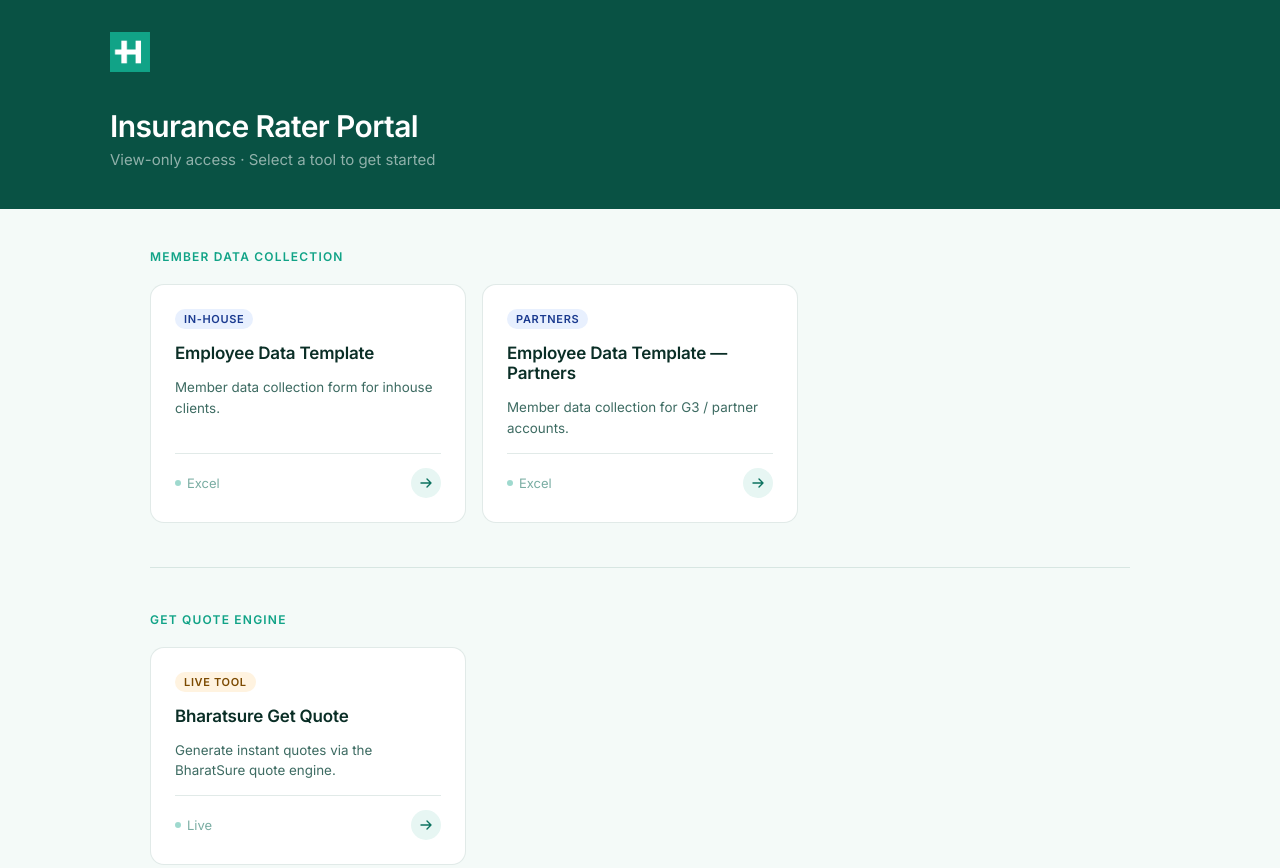
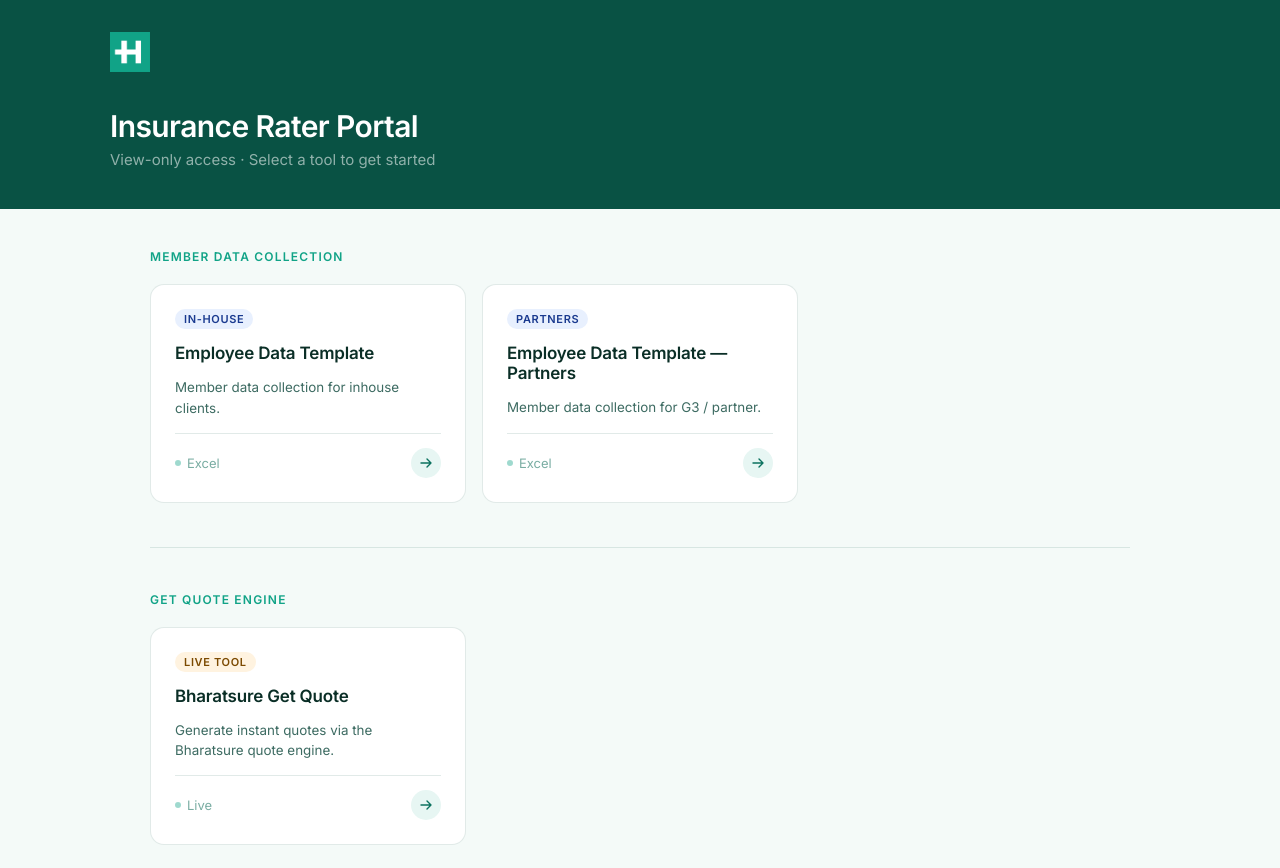
Before and after one commit to mahajan022/Landing_Page_Raters, a plain HTML site: page index.html in a window 1280 px wide. Shown: the top 868 px of the page. Drawn offline with Linux system fonts and the light colour scheme.

Commit message:
fix witenv

```diff
--- a/index.html
+++ b/index.html
@@ -243,7 +243,7 @@
           <span class="type-badge data">In-House</span>
         </div>
         <div class="card-title">Employee Data Template</div>
-        <div class="card-desc">Member data collection form for inhouse clients.</div>
+        <div class="card-desc">Member data collection for inhouse clients.</div>
         <div class="card-footer">
           <span class="status"><span class="dot live"></span> Excel</span>
           <div class="arrow-btn"><svg viewBox="0 0 14 14" fill="none"><path d="M2 7h10M8 3l4 4-4 4" stroke="currentColor" stroke-width="1.4" stroke-linecap="round" stroke-linejoin="round"/></svg></div>
@@ -256,7 +256,7 @@
           <span class="type-badge data">Partners</span>
         </div>
         <div class="card-title">Employee Data Template — Partners</div>
-        <div class="card-desc">Member data collection for G3 / partner accounts.</div>
+        <div class="card-desc">Member data collection for G3 / partner.</div>
         <div class="card-footer">
           <span class="status"><span class="dot live"></span> Excel</span>
           <div class="arrow-btn"><svg viewBox="0 0 14 14" fill="none"><path d="M2 7h10M8 3l4 4-4 4" stroke="currentColor" stroke-width="1.4" stroke-linecap="round" stroke-linejoin="round"/></svg></div>
@@ -278,7 +278,7 @@
           <span class="type-badge quote">Live Tool</span>
         </div>
         <div class="card-title">Bharatsure Get Quote</div>
-        <div class="card-desc">Generate instant quotes via the BharatSure quote engine.</div>
+        <div class="card-desc">Generate instant quotes via the Bharatsure quote engine.</div>
         <div class="card-footer">
           <span class="status"><span class="dot live"></span> Live</span>
           <div class="arrow-btn"><svg viewBox="0 0 14 14" fill="none"><path d="M2 7h10M8 3l4 4-4 4" stroke="currentColor" stroke-width="1.4" stroke-linecap="round" stroke-linejoin="round"/></svg></div>
```
